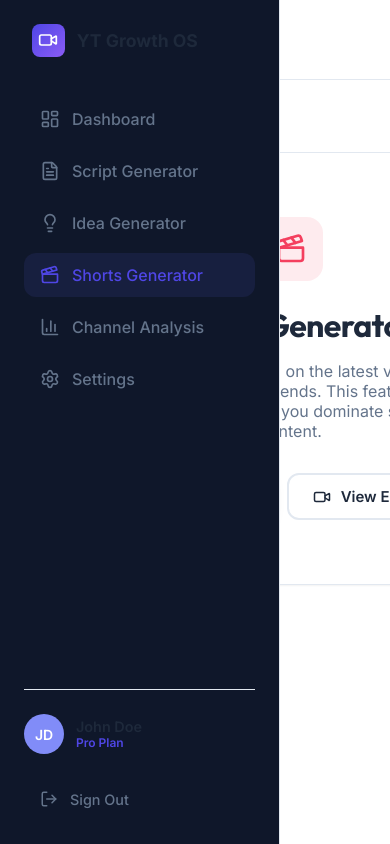
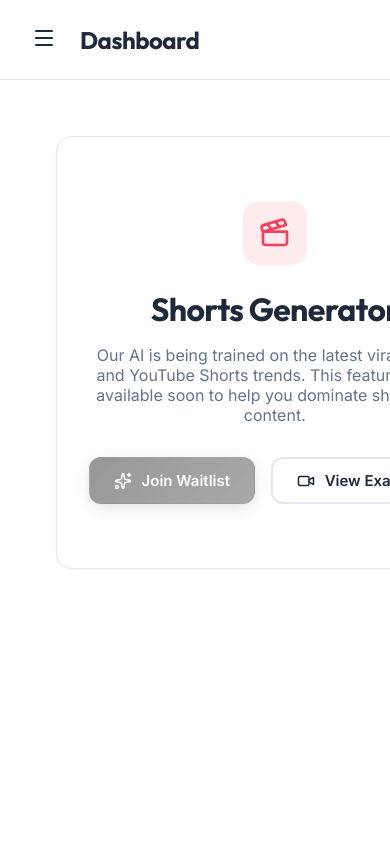
Before and after one commit to Sarthakhymen/youtube-growth-os, a Next.js app: page /dashboard/shorts in a window 390 px wide. Built offline with nearby package versions, Linux system fonts and the light colour scheme.

Commit message:
UI: Fully responsive mobile-friendly layout and navigation

```diff
--- a/src/app/dashboard/layout.module.css
+++ b/src/app/dashboard/layout.module.css
@@ -44,8 +44,43 @@
   margin: 0 auto;
 }
 
+.headerLeft {
+  display: flex;
+  align-items: center;
+  gap: 1rem;
+}
+
+.mobileToggle {
+  display: none;
+  background: none;
+  border: none;
+  color: var(--text-main);
+  cursor: pointer;
+  padding: 0.5rem;
+}
+
+.overlay {
+  position: fixed;
+  inset: 0;
+  background: rgba(0, 0, 0, 0.5);
+  backdrop-filter: blur(4px);
+  z-index: 45;
+}
+
 @media (max-width: 1024px) {
   .main {
     margin-left: 0;
   }
+
+  .header {
+    padding: 0 1.5rem;
+  }
+
+  .content {
+    padding: 1.5rem;
+  }
+
+  .mobileToggle {
+    display: block;
+  }
 }
--- a/src/app/dashboard/layout.tsx
+++ b/src/app/dashboard/layout.tsx
@@ -1,5 +1,8 @@
-import React from 'react';
+'use client';
+
+import React, { useState } from 'react';
 import { Sidebar } from '@/components/layout/Sidebar';
+import { Menu, X } from 'lucide-react';
 import styles from './layout.module.css';
 
 export default function DashboardLayout({
@@ -7,13 +10,29 @@ export default function DashboardLayout({
 }: {
   children: React.ReactNode;
 }) {
+  const [isSidebarOpen, setIsSidebarOpen] = useState(false);
+
   return (
     <div className={styles.layout}>
-      <Sidebar />
+      <Sidebar isOpen={isSidebarOpen} onClose={() => setIsSidebarOpen(false)} />
+
+      {/* Overlay for mobile */}
+      {isSidebarOpen && (
+        <div className={styles.overlay} onClick={() => setIsSidebarOpen(false)} />
+      )}
+
       <main className={styles.main}>
         <header className={styles.header}>
           <div className={styles.headerContent}>
-            <h1>Dashboard</h1>
+            <div className={styles.headerLeft}>
+              <button
+                className={styles.mobileToggle}
+                onClick={() => setIsSidebarOpen(!isSidebarOpen)}
+              >
+                {isSidebarOpen ? <X /> : <Menu />}
+              </button>
+              <h1>Dashboard</h1>
+            </div>
             <div className={styles.headerActions}>
               {/* Optional header items like notifications or search */}
             </div>
--- a/src/components/layout/Sidebar.module.css
+++ b/src/components/layout/Sidebar.module.css
@@ -10,6 +10,18 @@
   left: 0;
   top: 0;
   z-index: 50;
+  transition: transform 0.3s cubic-bezier(0.4, 0, 0.2, 1);
+}
+
+@media (max-width: 1024px) {
+  .sidebar {
+    transform: translateX(-100%);
+  }
+
+  .sidebar.open {
+    transform: translateX(0);
+    box-shadow: var(--shadow-xl);
+  }
 }
 
 .logo {
--- a/src/components/layout/Sidebar.tsx
+++ b/src/components/layout/Sidebar.tsx
@@ -26,7 +26,12 @@ const menuItems = [
   { name: 'Settings', icon: <Settings size={20} />, path: '/dashboard/settings' },
 ];
 
-export const Sidebar = () => {
+interface SidebarProps {
+  isOpen?: boolean;
+  onClose?: () => void;
+}
+
+export const Sidebar = ({ isOpen, onClose }: SidebarProps) => {
   const pathname = usePathname();
   const [mounted, setMounted] = useState(false);
 
@@ -35,7 +40,7 @@ export const Sidebar = () => {
   }, []);
 
   return (
-    <aside className={styles.sidebar}>
+    <aside className={clsx(styles.sidebar, isOpen && styles.open)}>
       <div className={styles.logo}>
         <div className={styles.logoIcon}>
           <Video size={20} color="white" />
```
Also changed, not shown: src/app/page.module.css (+35 -0 lines), src/components/layout/Navbar.module.css (+53 -0 lines), src/components/layout/Navbar.tsx (+17 -5 lines).
